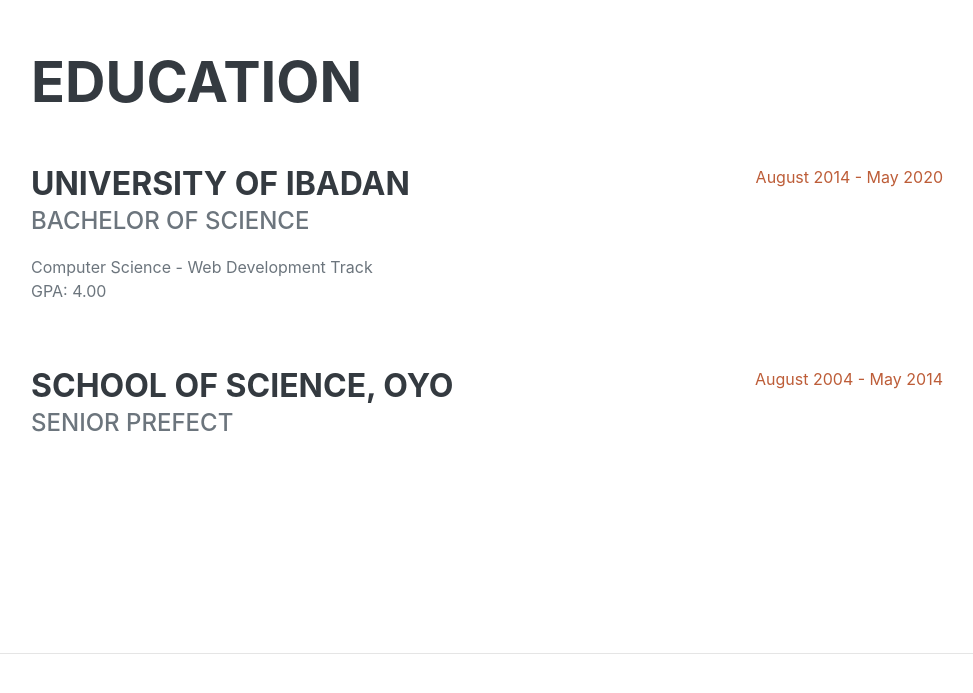
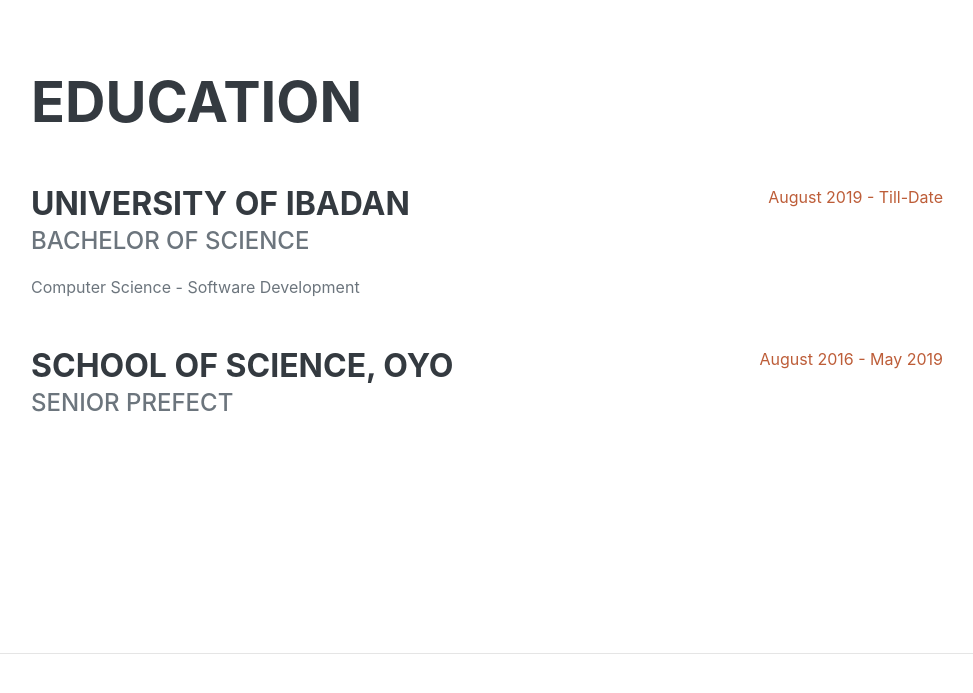
Before and after one commit to jocanola/portfolio, a plain HTML site: page resume/index.html in a window 1280 px wide. Shown: the part 1903-2596 px from the top of the page, without its empty margins (289-1262 px from the left). Drawn offline with nearby package versions, Linux system fonts and the light colour scheme; a web font is replaced by a local one.

Commit message:
Update index.html

```diff
--- a/resume/index.html
+++ b/resume/index.html
@@ -4,7 +4,7 @@
         <meta charset="utf-8" />
         <meta name="viewport" content="width=device-width, initial-scale=1, shrink-to-fit=no" />
         <meta name="description" content="" />
-        <meta name="author" content="" />
+        <meta name="author" content="Jokanola" />
         <title>Jokanola Resume</title>
         <link rel="icon" type="image/x-icon" href="assets/img/favicon.ico" />
         <!-- Font Awesome icons (free version)-->
@@ -36,8 +36,8 @@
             <!-- About-->
             <section class="resume-section" id="about">
                 <div class="resume-section-content">
-                    <h1 class="mb-0">Jokaola <span class="text-primary">West</span></h1>
-                    <div class="subheading mb-5">No. 32, Eleke Street · Sabo area, Oyo · (+234) 09013257477 · <a href="mailto:uthangowest@email.com">uthangowest@email.com</a></div>
+                    <h1 class="mb-0">Jokaola <span class="text-primary">(Jokan)</span></h1>
+                    <div class="subheading mb-5">No. 32, Eleke Street · Sabo area, Oyo · (+234) 09013257477 · <a href="mailto:uthangowest@email.com">jokanola.it@gmail.com</a></div>
                     <p class="lead mb-5">Lorem ipsum dolor sit amet, consectetur adipisicing elit, sed do eiusmod
                     tempor incididunt ut labore et dolore magna aliqua. Ut enim ad minim veniam,
                     quis nostrud exercitation ullamco laboris nisi ut aliquip ex ea commodo
@@ -96,17 +96,17 @@
                         <div class="flex-grow-1">
                             <h3 class="mb-0">University of Ibadan</h3>
                             <div class="subheading mb-3">Bachelor of Science</div>
-                            <div>Computer Science - Web Development Track</div>
-                            <p>GPA: 4.00</p>
+                            <div>Computer Science - Software Development</div>
+                           <!-- <p>GPA: 4.00</p> -->
                         </div>
-                        <div class="flex-shrink-0"><span class="text-primary">August 2014 - May 2020</span></div>
+                        <div class="flex-shrink-0"><span class="text-primary">August 2019 - Till-Date</span></div>
                     </div>
                     <div class="d-flex flex-column flex-md-row justify-content-between">
                         <div class="flex-grow-1">
                             <h3 class="mb-0">School of Science, Oyo</h3>
                             <div class="subheading mb-3">Senior Prefect</div>
                         </div>
-                        <div class="flex-shrink-0"><span class="text-primary">August 2004 - May 2014</span></div>
+                        <div class="flex-shrink-0"><span class="text-primary">August 2016 - May 2019</span></div>
                     </div>
                 </div>
             </section>
```
